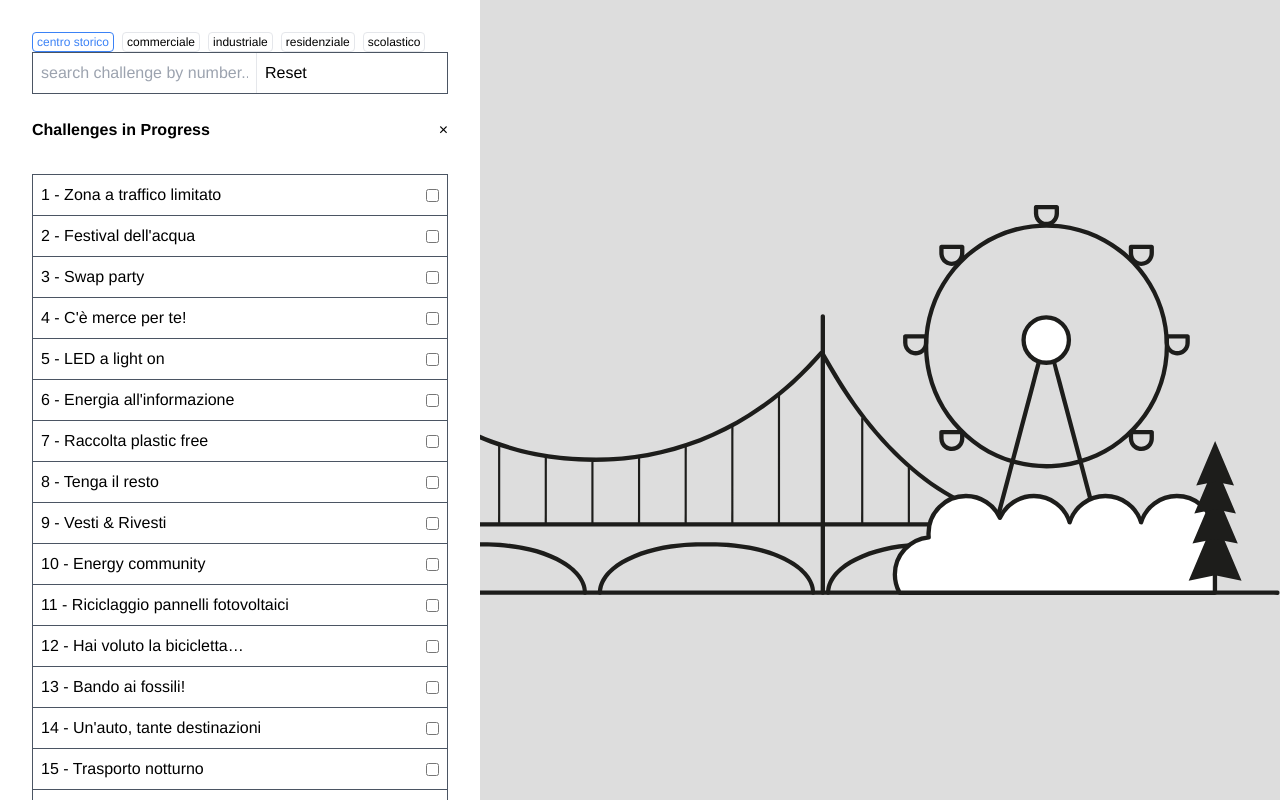
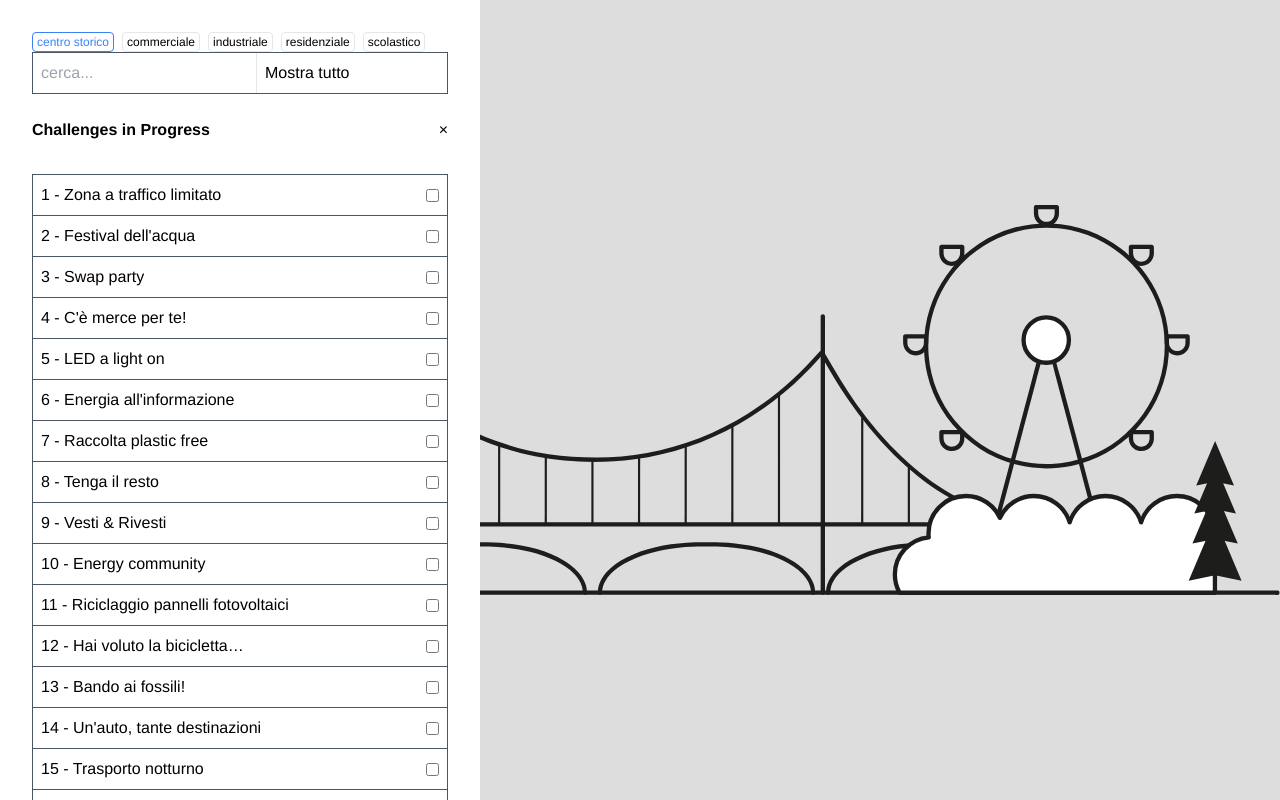
Before and after one commit to reevost/green_city, a Vue app: page / in a window 1280 px wide. Built offline with nearby package versions, Linux system fonts and the light colour scheme.

Commit message:
minor fixes

```diff
--- a/src/components/ChallengeSearch.vue
+++ b/src/components/ChallengeSearch.vue
@@ -1,7 +1,7 @@
 <template>
   <form v-on:submit.prevent="search">
     <div class="border border-gray-600 text-black">
-      <input v-model="idSearch" placeholder="search challenge by number..." class="p-2"/>
+      <input v-model="idSearch" placeholder="cerca..." class="p-2"/>
       <button type="submit" class="bg-white p-2 border-l">{{ buttonText }}</button>
     </div>
   </form>
@@ -16,7 +16,7 @@ export default {
   },
   computed: {
     buttonText(){
-      return this.idSearch.length ? "Filter" : "Reset"
+      return this.idSearch.length ? "Filtra" : "Mostra tutto"
     }
   },
   methods: {
```
Also changed, not shown: 1 other file (tests, documents, lock files or other folders).
